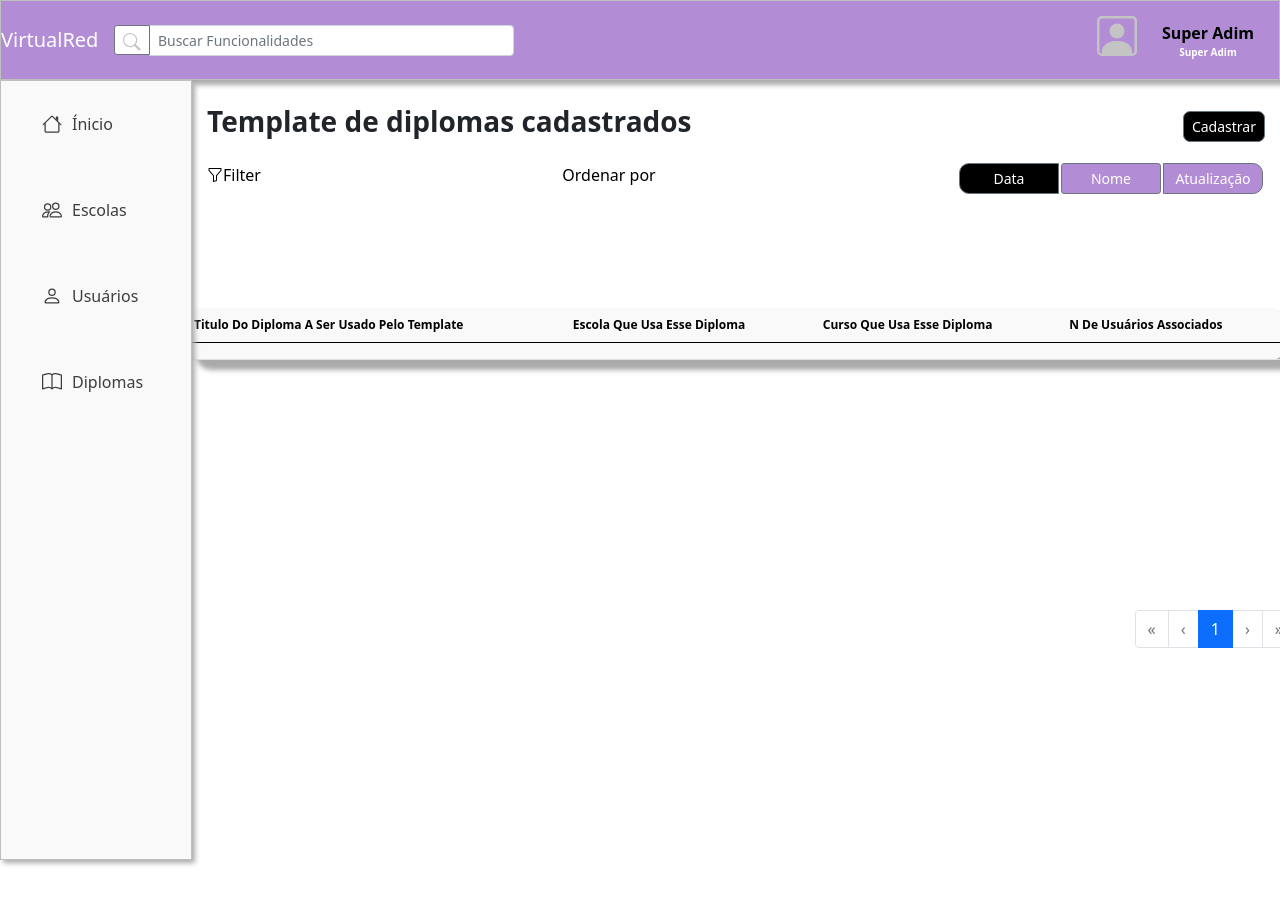
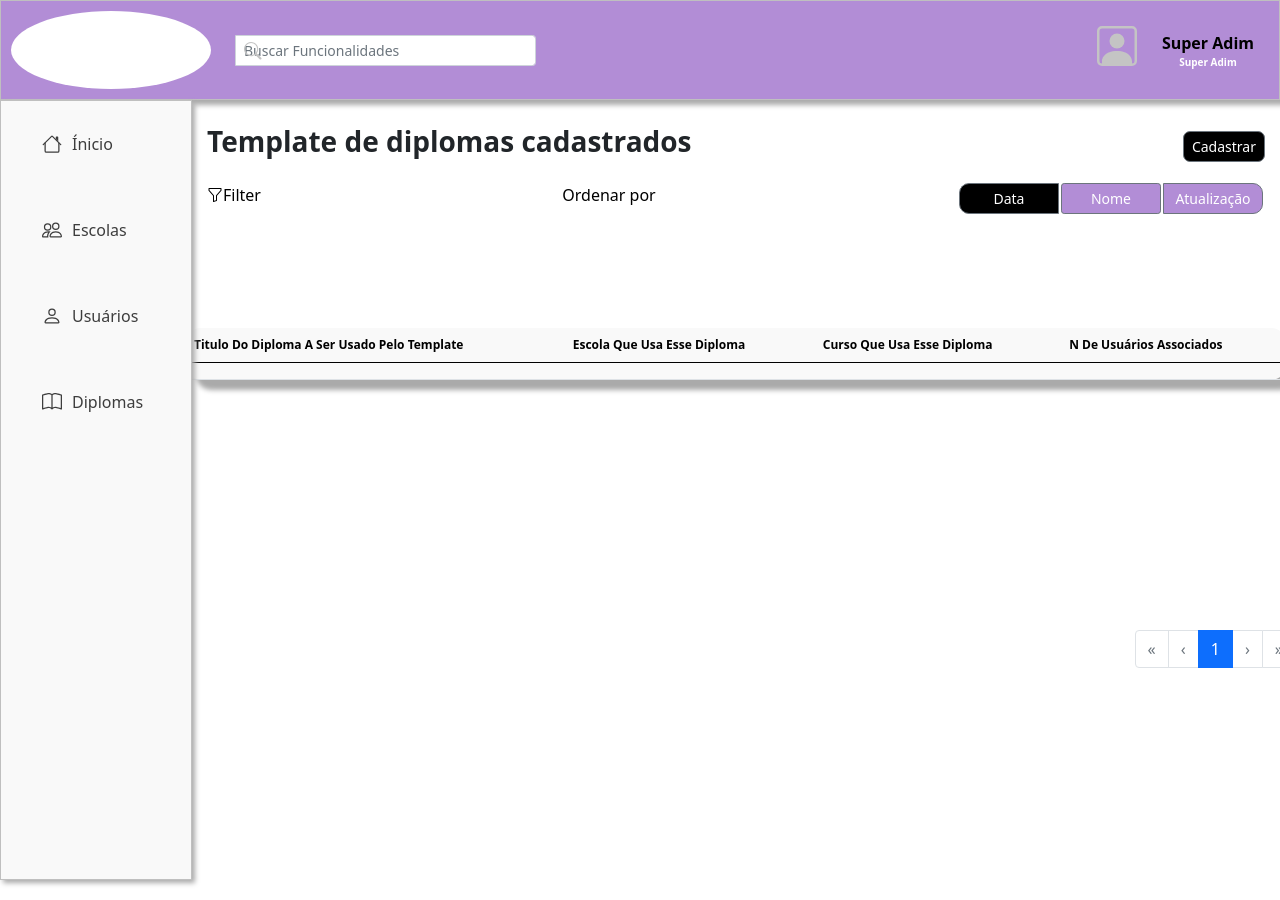
Before and after one commit to Leonardo-Sants/psel-virtualred-2021, a Vue app: page / in a window 1280 px wide. Built offline with nearby package versions, Linux system fonts and the light colour scheme; what vue-quill-editor would draw is missing.

Commit message:
Organizando a NavBar

```diff
--- a/src/components/NavBarComponent.vue
+++ b/src/components/NavBarComponent.vue
@@ -2,7 +2,8 @@
 
   <div>
     <b-navbar toggleable="lg" type="dark" class="navContainer">
-      <b-navbar-brand href="#">VirtualRed</b-navbar-brand>
+
+      <b-navbar-brand href="#" id="logo"></b-navbar-brand>
 
       <b-navbar-toggle target="nav-collapse"></b-navbar-toggle>
 
@@ -11,7 +12,7 @@
           <b-nav-form >
             <b-input-group size="sm" class="Search" >
               <b-button id="iconSearch" type="submit"><b-icon icon="search"></b-icon></b-button>
-              <b-form-input  type="search"  placeholder="Buscar Funcionalidades"></b-form-input>
+              <b-form-input  type="search"  placeholder= "Buscar Funcionalidades"></b-form-input>
             </b-input-group>
           </b-nav-form>
         </b-navbar-nav>
@@ -24,8 +25,8 @@
         <b>Super Adim</b>
         <b id="subAdmin">Super Adim</b>
       </div>
+
     </b-navbar>
-
   </div>
 
 
@@ -49,22 +50,35 @@ export default {
   background-color: #B28DD6;
   display: flex;
   width: 100%;
-  height: 80px;
+  height: 100px;
   border: 1px solid #BFBFBF;
   box-shadow: 5px 5px 5px #aaaaaa;
 }
 
+#logo {
+  display: flex;
+  align-items: center;
+  justify-content: center;
+  background-color: #fff;
+  border-radius: 50%;
+  width: 200px;
+  height: 78px;
+  margin: 18px 10px;
+}
+
 .Search {
   display: flex;
-  align-items: center;
-  width: 400px;
+  text-align: end;
+  margin: 15px;
+  width: 300px;
 }
 
 .Search #iconSearch {
   color: #C4C4C4;
-  background-color: #fff;
-
+  background-color:transparent;
   height: 30px;
+  position: absolute;
+  border: transparent;
 }
 
 .Admin {
```
